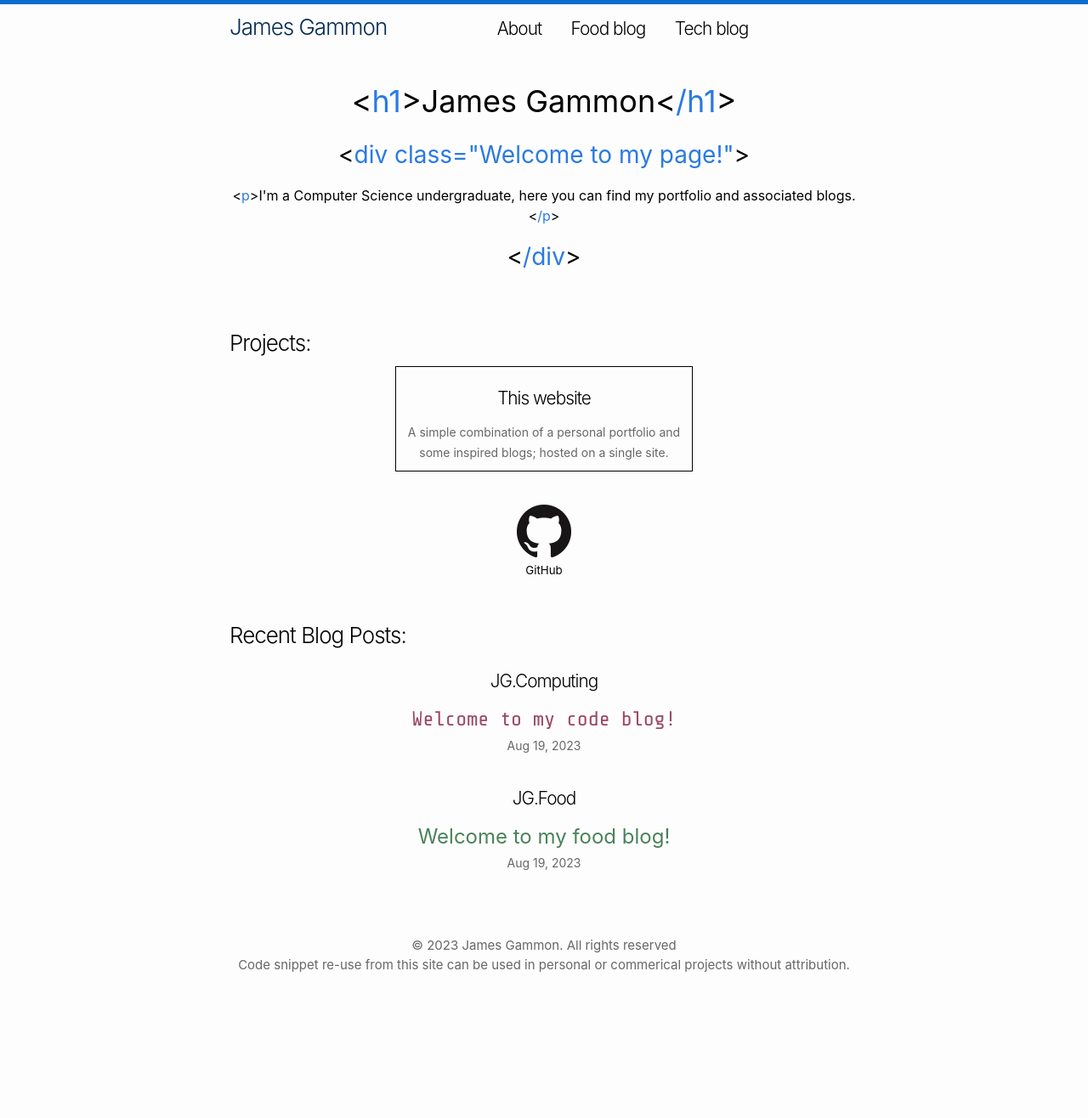
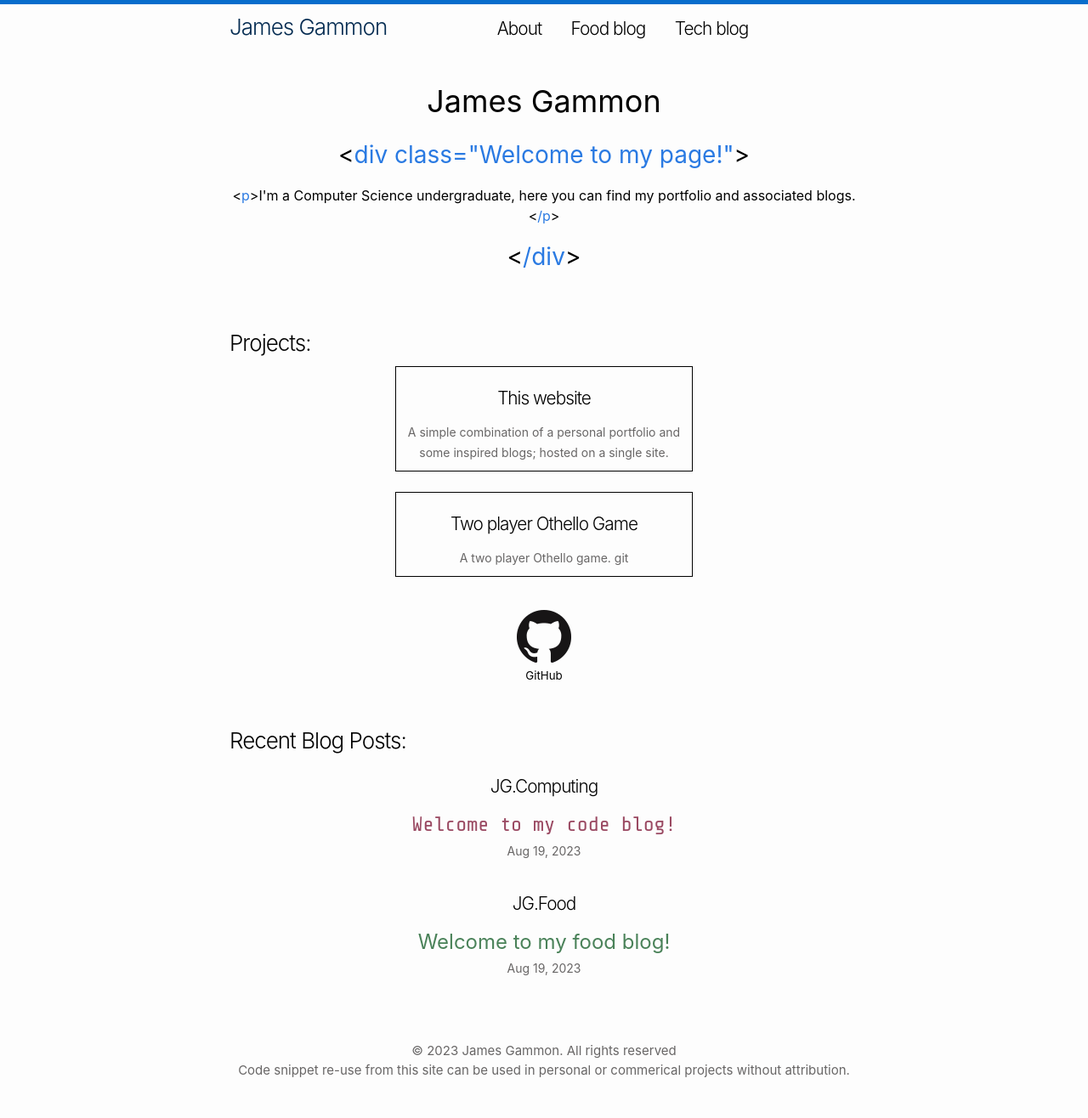
Before and after one commit to jamesgammo/jamesgammo.github.io, a Jekyll site: the page built from index.markdown, in a window 1280 px wide. Shown: the whole page at 85% size. Built offline with Jekyll 4.4.1, drawn with Linux system fonts in a browser that asks for light colours; before the commit the page ends 1192 px from its top, so only the background shows below that.

Commit message:
adding othello project to website

```diff
--- a/index.markdown
+++ b/index.markdown
@@ -6,7 +6,7 @@ layout: home
 ---
 
 <div id="introduction">
-    <p class="intro-text center-content">&lt;<span class="html-tag">h1</span>&gt;James Gammon&lt;<span class="html-tag">/h1</span>&gt;</p>
+    <p class="intro-text center-content">James Gammon</p>
     <p class="secondary-text center-content">&lt;<span class="html-tag">div class="Welcome to my page!"</span>&gt;</p>
     <p class="center-content">&lt;<span class="html-tag">p</span>&gt;I'm a Computer Science undergraduate, here you can find my portfolio and associated blogs.&lt;<span class="html-tag">/p</span>&gt;</p>
     <p class="secondary-text center-content">&lt;<span class="html-tag">/div</span>&gt;</p>
@@ -17,10 +17,21 @@ layout: home
 
 <p class="no-padding-paragraph" style="font-size: 26px">Projects:</p>
 <div class="center-content">
+    <!-- Website project  -->
     <div class="bordered-text center-content">
         <a class="no-padding-paragraph headertut" href="/About-website.html">This website</a><br>
         <span class="post-meta">A simple combination of a personal portfolio and some inspired blogs; hosted on a single site.</span>
     </div>
+    <br><br>
+    <!-- Othello Game project  -->
+    <div class="bordered-text center-content">
+        <a class="no-padding-paragraph headertut" href="/about-othello.html">Two player Othello Game</a><br>
+        <span class="post-meta">A two player Othello game. git </span>
+    </div>
+
+
+
+
 </div>
 
 <br>
```
Also changed, not shown: about-othello.markdown (added, +7 -0 lines).
